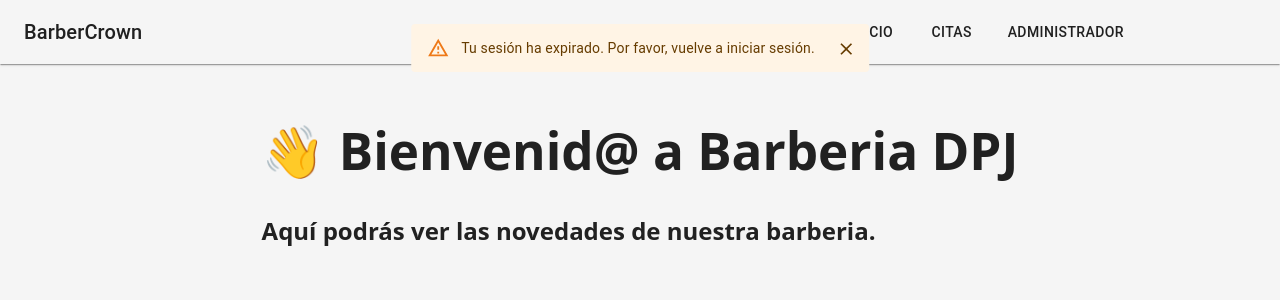
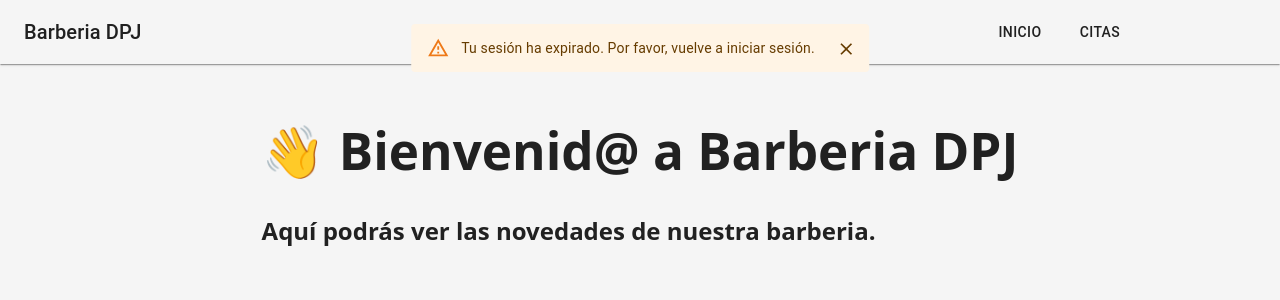
Before and after one commit to kelthaz/barbercrown-frontend, a React (Vite) app: page /dashboard in a window 1280 px wide. Shown: the top 300 px of the page. Built offline with nearby package versions, Linux system fonts and the light colour scheme; sample sign-in values are in the browser's storage; some icons are missing; a web font is replaced by a local one.

Commit message:
Se organiza validacion para cuando un usaurio diferente a administrador intenta navegar por modulos administrativos

```diff
--- a/src/app/App.tsx
+++ b/src/app/App.tsx
@@ -24,8 +24,8 @@ export default function App() {
         >
           <Route index element={<DashboardPage />} />
           <Route path="appointments" element={<AppointmentsDashboard />} />
-          <Route path="users" element={<UserDashboard />} />
-          <Route path="roles" element={<RoleDashboard />} />
+          <Route path="users" element={<PrivateRoute allowedRoles={['Administrador']}><UserDashboard />  </PrivateRoute>} />
+          <Route path="roles" element={<PrivateRoute allowedRoles={['Administrador']}><RoleDashboard /></PrivateRoute>} />
         </Route>
       </Routes>
     </ColorModeProvider>
--- a/src/app/PrivateRoute.tsx
+++ b/src/app/PrivateRoute.tsx
@@ -3,12 +3,21 @@ import { Navigate } from 'react-router-dom';
 
 interface PrivateRouteProps {
   children: React.ReactNode;
+  allowedRoles?: string[];
 }
 
-const PrivateRoute: React.FC<PrivateRouteProps> = ({ children }) => {
+const PrivateRoute: React.FC<PrivateRouteProps> = ({ children, allowedRoles = [] }) => {
   const token = localStorage.getItem('token');
+  const user = JSON.parse(localStorage.getItem('user') || 'null');
+  const role = user?.role;
 
-  return token ? children : <Navigate to="/" />;
+  if (!token) return <Navigate to="/" replace />;
+
+  if (allowedRoles.length > 0 && !allowedRoles.includes(role)) {
+    return <Navigate to="/dashboard" replace />;
+  }
+
+  return <>{children}</>;
 };
 
 export default PrivateRoute;
--- a/src/shared/components/layout/DashboardShell.tsx
+++ b/src/shared/components/layout/DashboardShell.tsx
@@ -20,6 +20,7 @@ import { logout } from '../../../features/auth/slices/authSlice';
 import LogoutIcon from '@mui/icons-material/Logout';
 import AdminPanelSettingsIcon from '@mui/icons-material/AdminPanelSettings';
 import SupervisorAccountIcon from '@mui/icons-material/SupervisorAccount';
+import { useAppSelector } from '../../hooks/useAppSelector';
 
 export default function DashboardShell() {
   const [mobileOpen, setMobileOpen] = useState(false);
@@ -32,6 +33,8 @@ export default function DashboardShell() {
   const dispatch = useAppDispatch();
   const navigate = useNavigate();
   const [adminMenuOpen, setAdminMenuOpen] = useState(false);
+  const user = useAppSelector((state) => state.auth.user);
+  const role = user?.role;
 
   const handleAdminToggle = () => {
     setAdminMenuOpen(!adminMenuOpen);
@@ -66,7 +69,7 @@ export default function DashboardShell() {
   const drawer = (
     <Box sx={{ textAlign: 'center' }}>
       <Typography variant="h6" sx={{ my: 2 }}>
-        BarberCrown
+        Barberia DPJ
       </Typography>
       <List>
         {[
@@ -88,14 +91,14 @@ export default function DashboardShell() {
           </ListItem>
         ))}
 
+        {adminMenuOpen && role === 'Administrador' && (
+          <>
             <ListItem disablePadding>
               <ListItemButton onClick={handleAdminToggle}>
                 <ListItemIcon><AdminPanelSettingsIcon /></ListItemIcon>
                 <ListItemText primary="Administrador" />
               </ListItemButton>
             </ListItem>
-        {adminMenuOpen && (
-          <>
             <ListItem disablePadding sx={{ pl: 4 }}>
               <ListItemButton onClick={handleDrawerToggle} component={Link} to="/dashboard/users">
                 <ListItemIcon><SupervisorAccountIcon /></ListItemIcon>
@@ -136,7 +139,7 @@ export default function DashboardShell() {
             <MenuIcon />
           </IconButton>
           <Typography variant="h6" component="div" sx={{ flexGrow: 1, textAlign: { xs: 'center', sm: 'left' } }}>
-            BarberCrown
+            Barberia DPJ
           </Typography>
           <Box sx={{ display: { xs: 'none', sm: 'flex' }, gap: 2, alignItems: 'center' }}>
             <Button color="inherit" component={Link} to="/dashboard">
@@ -145,7 +148,8 @@ export default function DashboardShell() {
             <Button color="inherit" component={Link} to="/dashboard/appointments">
               Citas
             </Button>
-            <div>
+            {role === 'Administrador' && (
+              <>
                 <Button color="inherit" onClick={handleMenuAdmin}>
                   Administrador
                 </Button>
@@ -167,7 +171,8 @@ export default function DashboardShell() {
                   <MenuItem component={Link} to="/dashboard/users"><SupervisorAccountIcon />  Usuarios</MenuItem>
                   <MenuItem component={Link} to="/dashboard/roles"><AdminPanelSettingsIcon />  Roles</MenuItem>
                 </Menu>
-            </div>
+              </>
+            )}
             <IconButton onClick={toggleColorMode} color="inherit">
               {icon}
             </IconButton>
```
Lines whose indentation alone changed are shown as unchanged.
